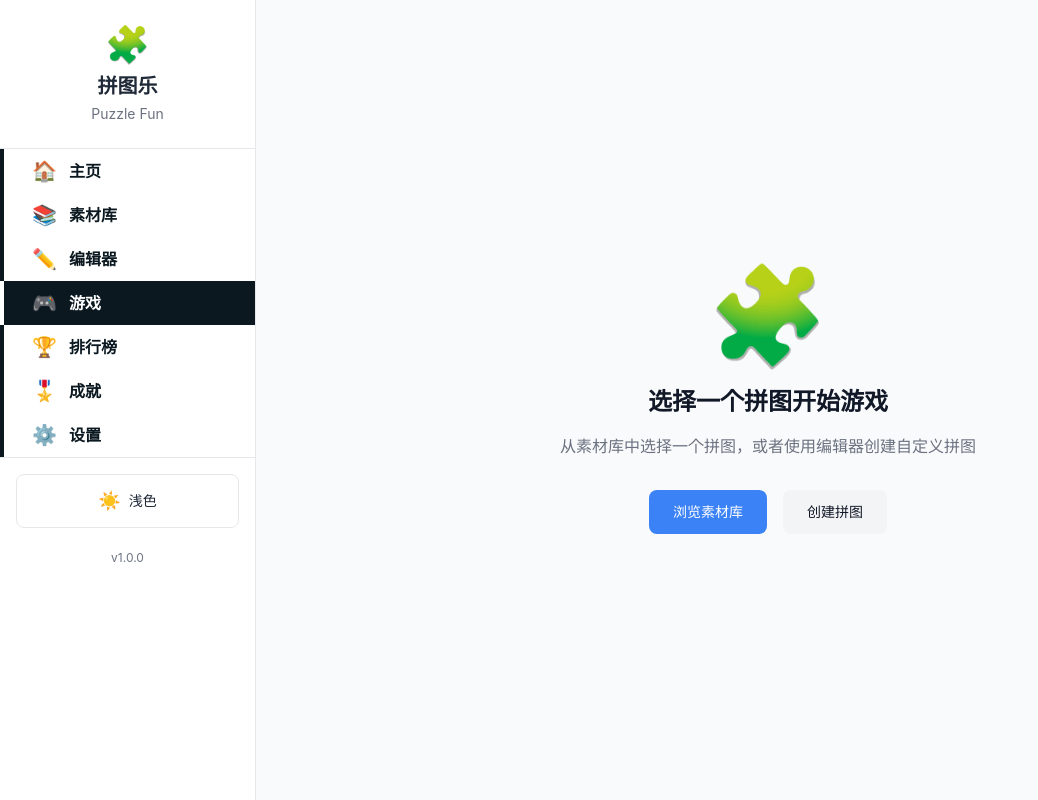
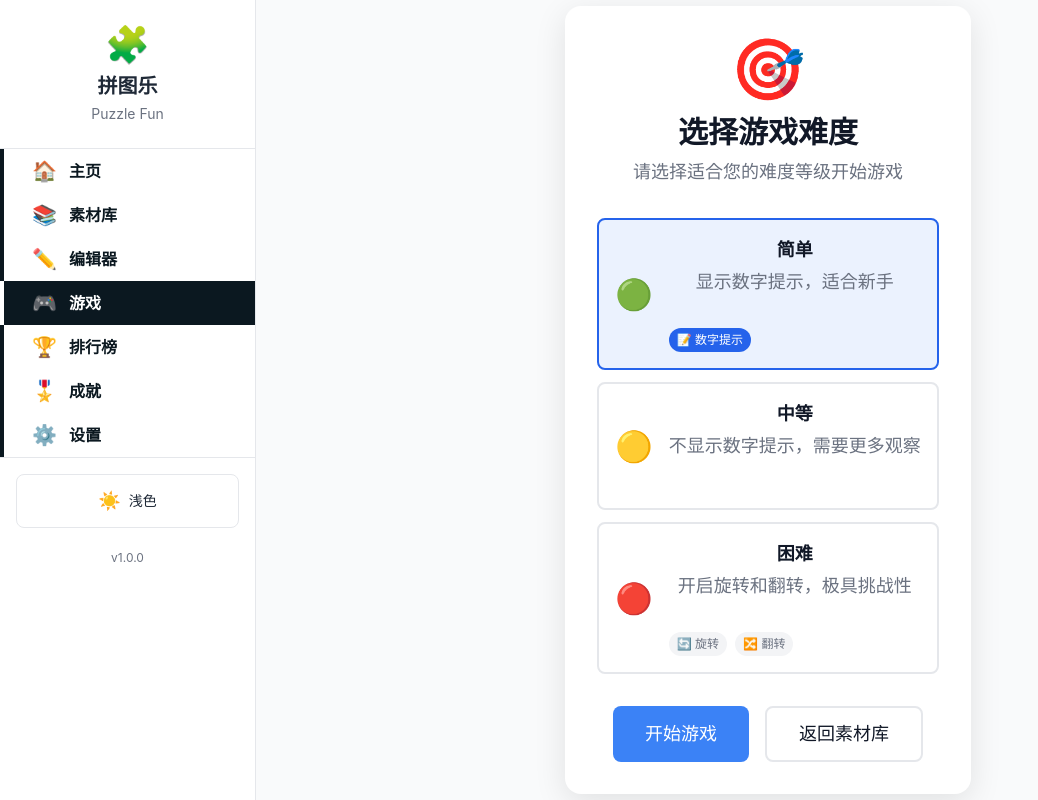
Before and after one commit to Hachi8mi-Software/Jigsaw, a Vue app: page /Jigsaw/game/1 in a window 1280 px wide. Shown: the whole page, without its empty margins (0-1038 px from the left). Built offline with nearby package versions, Linux system fonts and the light colour scheme.

Commit message:
✨ 新增难度选择

```diff
--- a/src/stores/settings.ts
+++ b/src/stores/settings.ts
@@ -122,6 +122,23 @@ export const useSettingsStore = defineStore('settings', () => {
     saveSettings()
   }, { deep: true })
 
+  // 更新游戏设置的便捷方法
+  const updateGameSettings = (updates: Partial<GameSettings>) => {
+    settings.value.game = { ...settings.value.game, ...updates }
+  }
+
+  const updateUiSettings = (updates: Partial<UiSettings>) => {
+    settings.value.ui = { ...settings.value.ui, ...updates }
+  }
+
+  const updateAudioSettings = (updates: Partial<AudioSettings>) => {
+    settings.value.audio = { ...settings.value.audio, ...updates }
+  }
+
+  const updatePerformanceSettings = (updates: Partial<PerformanceSettings>) => {
+    settings.value.performance = { ...settings.value.performance, ...updates }
+  }
+
   return {
     settings,
     loadSettings,
@@ -129,6 +146,10 @@ export const useSettingsStore = defineStore('settings', () => {
     resetToDefaults,
     exportSettings,
     importSettings,
-    clearAllData
+    clearAllData,
+    updateGameSettings,
+    updateUiSettings,
+    updateAudioSettings,
+    updatePerformanceSettings
     }
 })
--- a/src/types/index.ts
+++ b/src/types/index.ts
@@ -119,7 +119,23 @@ export interface LibraryItem {
 
 export type DateValue = number
 
-// 成就系统接口
+// 游戏难度枚举
+export enum GameDifficulty {
+  EASY = 'easy',     // 简单：带数字提示
+  MEDIUM = 'medium', // 中等：不带数字
+  HARD = 'hard'      // 困难：开启旋转和翻转
+}
+
+// 难度配置接口
+export interface DifficultyConfig {
+  showNumbers: boolean      // 是否显示数字提示
+  enableRotation: boolean   // 是否启用旋转
+  enableFlip: boolean       // 是否启用翻转
+  name: string             // 难度名称
+  description: string      // 难度描述
+}
+
+// 成就接口
 export interface Achievement {
   id: string
   name: string
--- a/src/viewModels/game/gameViewModel.ts
+++ b/src/viewModels/game/gameViewModel.ts
@@ -4,8 +4,9 @@
  */
 
 import { ref } from 'vue'
-import type { PuzzleData, Achievement } from '../../types'
+import type { PuzzleData, Achievement, DifficultyConfig } from '../../types'
 import { useLibraryStore } from '../../stores/library'
+import { useSettingsStore } from '../../stores/settings'
 import { GameController } from './gameController'
 
 /**
@@ -203,6 +204,21 @@ export class GameViewModel {
   }
 
   /**
+   * 应用难度设置
+   */
+  applyDifficultySettings(config: DifficultyConfig): void {
+    const settingsStore = useSettingsStore()
+
+    // 更新设置store中的游戏设置
+    settingsStore.updateGameSettings({
+      showNumbers: config.showNumbers,
+      enableRotation: config.enableRotation
+    })
+
+    console.log('应用难度设置:', config)
+  }
+
+  /**
    * 加载设置
    */
   private loadSettings(): void {
--- a/src/views/GameView.vue
+++ b/src/views/GameView.vue
@@ -22,7 +22,7 @@
     />
 
     <!-- 游戏主内容 -->
-    <div class="game-content" v-if="currentPuzzle">
+    <div class="game-content" v-if="currentPuzzle && !showDifficultySelection">
       <PuzzleBoard
         :controller="gameViewModel.gameController"
         :puzzle-data="currentPuzzle"
@@ -41,12 +41,84 @@
       </div>
     </div>
 
+    <!-- 难度选择状态 -->
+    <div v-else-if="showDifficultySelection" class="difficulty-selection-state">
+      <div class="difficulty-selection-message">
+        <div class="difficulty-selection-icon">🎯</div>
+        <h2>选择游戏难度</h2>
+        <p>请选择适合您的难度等级开始游戏</p>
+
+        <!-- 难度选择 -->
+        <div class="difficulty-selection">
+          <div class="difficulty-options">
+            <div
+              v-for="(config, difficulty) in difficultyConfigs"
+              :key="difficulty"
+              class="difficulty-option"
+              :class="{ active: selectedDifficulty === difficulty }"
+              @click="selectDifficulty(difficulty)"
+            >
+              <div class="difficulty-icon">
+                {{ getDifficultyIcon(difficulty) }}
+              </div>
+              <div class="difficulty-info">
+                <h4>{{ config.name }}</h4>
+                <p>{{ config.description }}</p>
+                <div class="difficulty-features">
+                  <span v-if="config.showNumbers" class="feature">📝 数字提示</span>
+                  <span v-if="config.enableRotation" class="feature">🔄 旋转</span>
+                  <span v-if="config.enableFlip" class="feature">🔀 翻转</span>
+                </div>
+              </div>
+            </div>
+          </div>
+        </div>
+
+        <div class="difficulty-actions">
+          <button @click="startGameWithDifficulty" class="action-btn primary" :disabled="!selectedDifficulty">
+            开始游戏
+          </button>
+          <button @click="goToLibrary" class="action-btn">
+            返回素材库
+          </button>
+        </div>
+      </div>
+    </div>
+
     <!-- 无游戏状态 -->
     <div v-else class="no-game-state">
       <div class="no-game-message">
         <div class="no-game-icon">🧩</div>
         <h2>选择一个拼图开始游戏</h2>
         <p>从素材库中选择一个拼图，或者使用编辑器创建自定义拼图</p>
+
+        <!-- 难度选择 -->
+        <div class="difficulty-selection">
+          <h3>选择游戏难度</h3>
+          <div class="difficulty-options">
+            <div
+              v-for="(config, difficulty) in difficultyConfigs"
+              :key="difficulty"
+              class="difficulty-option"
+              :class="{ active: selectedDifficulty === difficulty }"
+              @click="selectDifficulty(difficulty)"
+            >
+              <div class="difficulty-icon">
+                {{ getDifficultyIcon(difficulty) }}
+              </div>
+              <div class="difficulty-info">
+                <h4>{{ config.name }}</h4>
+                <p>{{ config.description }}</p>
+                <div class="difficulty-features">
+                  <span v-if="config.showNumbers" class="feature">📝 数字提示</span>
+                  <span v-if="config.enableRotation" class="feature">🔄 旋转</span>
+                  <span v-if="config.enableFlip" class="feature">🔀 翻转</span>
+                </div>
+              </div>
+            </div>
+          </div>
+        </div>
+
         <div class="no-game-actions">
           <button @click="goToLibrary" class="action-btn primary">
             浏览素材库
@@ -188,10 +260,11 @@
 </template>
 
 <script setup lang="ts">
-import { computed, onMounted, watch, onUnmounted } from 'vue'
+import { computed, onMounted, watch, onUnmounted, ref } from 'vue'
 import { useRouter, useRoute } from 'vue-router'
 import { useNotificationStore } from '../stores/notification'
-import type { PuzzleData, Achievement } from '../types'
+import type { PuzzleData, Achievement, DifficultyConfig } from '../types'
+import { GameDifficulty } from '../types'
 import PuzzleBoard from '../components/PuzzleBoard.vue'
 import GameStatusBar from '../components/GameStatusBar.vue'
 import { GameViewModel } from '../viewModels/game/gameViewModel'
@@ -220,6 +293,36 @@ const completionPercentage = computed(() => gameViewModel.completionPercentage)
 const elapsedTime = computed(() => gameViewModel.elapsedTime)
 const moveCount = computed(() => gameViewModel.moveCount)
 const currentDifficulty = computed(() => gameViewModel.currentDifficulty)
+
+// 难度选择相关
+const selectedDifficulty = ref<GameDifficulty>(GameDifficulty.EASY)
+const showDifficultySelection = ref(false)
+const pendingPuzzleId = ref<string | null>(null)
+
+// 难度配置
+const difficultyConfigs: Record<GameDifficulty, DifficultyConfig> = {
+  [GameDifficulty.EASY]: {
+    showNumbers: true,
+    enableRotation: false,
+    enableFlip: false,
+    name: '简单',
+    description: '显示数字提示，适合新手'
+  },
+  [GameDifficulty.MEDIUM]: {
+    showNumbers: false,
+    enableRotation: false,
+    enableFlip: false,
+    name: '中等',
+    description: '不显示数字提示，需要更多观察'
+  },
+  [GameDifficulty.HARD]: {
+    showNumbers: false,
+    enableRotation: true,
+    enableFlip: true,
+    name: '困难',
+    description: '开启旋转和翻转，极具挑战性'
+  }
+}
 
 // 拼图相关计算属性
 const totalPieces = computed(() => {
@@ -301,6 +404,42 @@ const closeCompletionModal = () => {
   gameViewModel.closeCompletionModal()
 }
 
+// 难度选择相关方法
+const selectDifficulty = (difficulty: GameDifficulty) => {
+  selectedDifficulty.value = difficulty
+  // 应用难度设置到游戏设置中
+  const config = difficultyConfigs[difficulty]
+  gameViewModel.applyDifficultySettings(config)
+}
+
+const getDifficultyIcon = (difficulty: GameDifficulty): string => {
+  switch (difficulty) {
+    case GameDifficulty.EASY:
+      return '🟢'
+    case GameDifficulty.MEDIUM:
+      return '🟡'
+    case GameDifficulty.HARD:
+      return '🔴'
+    default:
+      return '⚪'
+  }
+}
+
+const startGameWithDifficulty = async () => {
+  if (!pendingPuzzleId.value || !selectedDifficulty.value) return
+
+  // 应用选择的难度设置
+  const config = difficultyConfigs[selectedDifficulty.value]
+  gameViewModel.applyDifficultySettings(config)
+
+  // 加载拼图并开始游戏
+  await gameViewModel.loadPuzzleFromRoute(pendingPuzzleId.value)
+
+  // 隐藏难度选择界面
+  showDifficultySelection.value = false
+  pendingPuzzleId.value = null
+}
+
 const closeSettingsModal = () => {
   gameViewModel.closeSettingsModal()
 }
@@ -326,9 +465,10 @@ const loadPuzzleFromRoute = async () => {
 
 // 生命周期
 onMounted(() => {
-  // 如果路由中有拼图ID，加载对应拼图
+  // 如果路由中有拼图ID，显示难度选择界面
   if (route.params.puzzleId) {
-    loadPuzzleFromRoute()
+    pendingPuzzleId.value = route.params.puzzleId as string
+    showDifficultySelection.value = true
   }
 
   // 监听游戏完成事件
@@ -729,4 +869,116 @@ onUnmounted(() => {
 .resume-btn:hover {
   background-color: var(--settings-accent-hover, #2563eb);
 }
+
+/* 难度选择样式 */
+.difficulty-selection {
+  @apply mt-8 mb-6;
+}
+
+.difficulty-selection h3 {
+  @apply text-xl font-semibold mb-4 text-center;
+  color: var(--settings-text-primary);
+}
+
+.difficulty-options {
+  @apply space-y-3;
+}
+
+.difficulty-option {
+  @apply flex items-center p-4 border-2 rounded-lg cursor-pointer transition-all duration-200;
+  border-color: var(--settings-border);
+  background-color: var(--settings-card-bg);
+}
+
+.difficulty-option:hover {
+  border-color: var(--settings-accent);
+  background-color: var(--settings-hover);
+  transform: translateY(-2px);
+  box-shadow: 0 4px 12px rgba(0, 0, 0, 0.1);
+}
+
+.difficulty-option.active {
+  border-color: var(--settings-accent);
+  background-color: var(--settings-accent-light, rgba(59, 130, 246, 0.1));
+}
+
+.difficulty-icon {
+  @apply text-3xl mr-4;
+}
+
+.difficulty-info {
+  @apply flex-1;
+}
+
+.difficulty-info h4 {
+  @apply text-lg font-semibold mb-1;
+  color: var(--settings-text-primary);
+}
+
+.difficulty-info p {
+  @apply text-sm mb-2;
+  color: var(--settings-text-secondary);
+}
+
+.difficulty-features {
+  @apply flex flex-wrap gap-2;
+}
+
+.feature {
+  @apply text-xs px-2 py-1 rounded-full;
+  background-color: var(--settings-hover);
+  color: var(--settings-text-secondary);
+}
+
+.difficulty-option.active .feature {
+  background-color: var(--settings-accent);
+  color: white;
+}
+
+/* 难度选择状态样式 */
+.difficulty-selection-state {
+  @apply h-full flex items-center justify-center;
+  background-color: var(--settings-bg);
+}
+
+.difficulty-selection-message {
+  @apply max-w-2xl mx-auto p-8 text-center;
+  background-color: var(--settings-card-bg);
+  border-radius: 16px;
+  box-shadow: 0 8px 32px rgba(0, 0, 0, 0.1);
+}
+
+.difficulty-selection-icon {
+  @apply text-6xl mb-4;
+}
+
+.difficulty-selection-message h2 {
+  @apply text-3xl font-bold mb-2;
+  color: var(--settings-text-primary);
+}
+
+.difficulty-selection-message p {
+  @apply text-lg mb-8;
+  color: var(--settings-text-secondary);
+}
+
+.difficulty-actions {
+  @apply flex justify-center space-x-4 mt-8;
+}
+
+.difficulty-actions .action-btn {
+  @apply px-8 py-3 text-lg font-medium rounded-lg transition-all duration-200;
+}
+
+.difficulty-actions .action-btn.primary {
+  @apply bg-blue-500 text-white hover:bg-blue-600 disabled:bg-gray-300 disabled:cursor-not-allowed;
+}
+
+.difficulty-actions .action-btn:not(.primary) {
+  @apply border-2 border-gray-300 text-gray-700 hover:border-gray-400 hover:bg-gray-50;
+  background-color: var(--settings-card-bg);
+  border-color: var(--settings-border);
+  color: var(--settings-text-primary);
+}
+
 </style>
```
